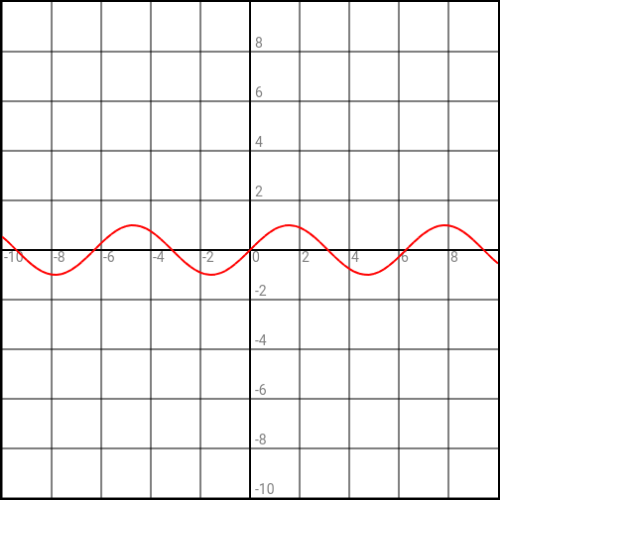
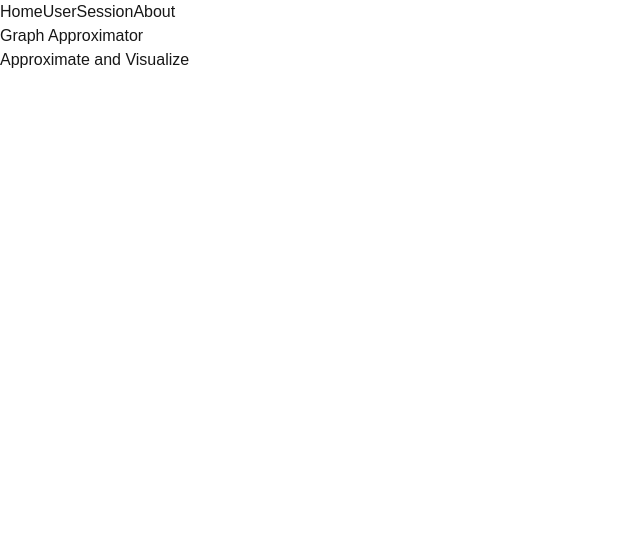
Before and after one commit to JeffrinSanton9/graph-approximator, a Next.js app in the folder frontend/: page / in a window 1280 px wide. Shown: the top 538 px of the page, without its empty margins (0-640 px from the left). Built offline with nearby package versions, Linux system fonts and the light colour scheme.

Commit message:
feat : add user and session routes

```diff
--- /dev/null
+++ b/frontend/src/app/about/page.js
@@ -0,0 +1,9 @@
+import Navigator from "@/app/components/Navigator.js"
+export default function About(){
+    return(
+        <>
+            <Navigator/>
+            <h1>Created by NotNullGuy</h1>
+        </>
+    );
+}
--- /dev/null
+++ b/frontend/src/app/components/Navigator.js
@@ -0,0 +1,12 @@
+import Link from 'next/link';
+
+export default function Navigator(){
+    return (
+        <>
+            <Link href="/">Home</Link>
+            <Link href="/user">User</Link>
+            <Link href="/session">Session</Link>
+            <Link href="/about">About</Link><br/>
+        </>
+    );
+}
--- a/frontend/src/app/page.js
+++ b/frontend/src/app/page.js
@@ -1,13 +1,12 @@
-"use client"
-import Canvas from "@/app/components/PlotCanvas.js";
-import {useState} from "react";
+import Navigator from "@/app/components/Navigator.js";
 import './globals.css';
 export default function Home() {
 
-    const math = require("mathjs");
     return (
         <>
-            <Canvas expression = {"sin(x)"}/>
+            <Navigator/>
+            <h1>Graph Approximator</h1>
+            <h1>Approximate and Visualize</h1>
         </>
     );
 }
--- /dev/null
+++ b/frontend/src/app/session/[id]/page.js
@@ -0,0 +1,10 @@
+import Navigator from "@/app/components/Navigator.js";
+export default async function Session({ params }) {
+    const { id } = await params;
+    return (
+        <>
+            <Navigator/>
+            <h1>Session {id}</h1>
+        </>
+    );
+}
--- /dev/null
+++ b/frontend/src/app/session/create/page.js
@@ -0,0 +1,9 @@
+import Navigator from "@/app/components/Navigator.js";
+export default function CreateSession(){
+    return (
+        <>
+            <Navigator/>
+            <h1>Creating Session</h1>
+        </>
+    );
+}
--- /dev/null
+++ b/frontend/src/app/session/page.js
@@ -0,0 +1,9 @@
+import Navigator from "@/app/components/Navigator.js";
+export default function Session(){
+    return (
+        <>
+            <Navigator/>
+            <h1> Session Tab </h1>
+        </>
+    );
+}
--- /dev/null
+++ b/frontend/src/app/user/[id]/page.js
@@ -0,0 +1,10 @@
+import Navigator from "@/app/components/Navigator.js";
+export default async function User({ params }) {
+    const { id } = await params;
+    return (
+        <>
+            <Navigator/>
+            <h1>User {id}</h1>
+        </>
+    );
+}
--- /dev/null
+++ b/frontend/src/app/user/create/page.js
@@ -0,0 +1,9 @@
+import Navigator from "@/app/components/Navigator.js";
+export default function CreateUser(){
+    return (
+        <>
+            <Navigator/>
+            <h1>Creating User</h1>
+        </>
+    );
+}
--- /dev/null
+++ b/frontend/src/app/user/page.js
@@ -0,0 +1,11 @@
+import Navigator from "@/app/components/Navigator.js";
+import Link from 'next/link';
+export default function User(){
+    return (
+        <>
+            <Navigator/>
+            <h1>User tab</h1>
+            <Link href="/user/create/">Create User</Link>
+        </>
+    );
+}
```
